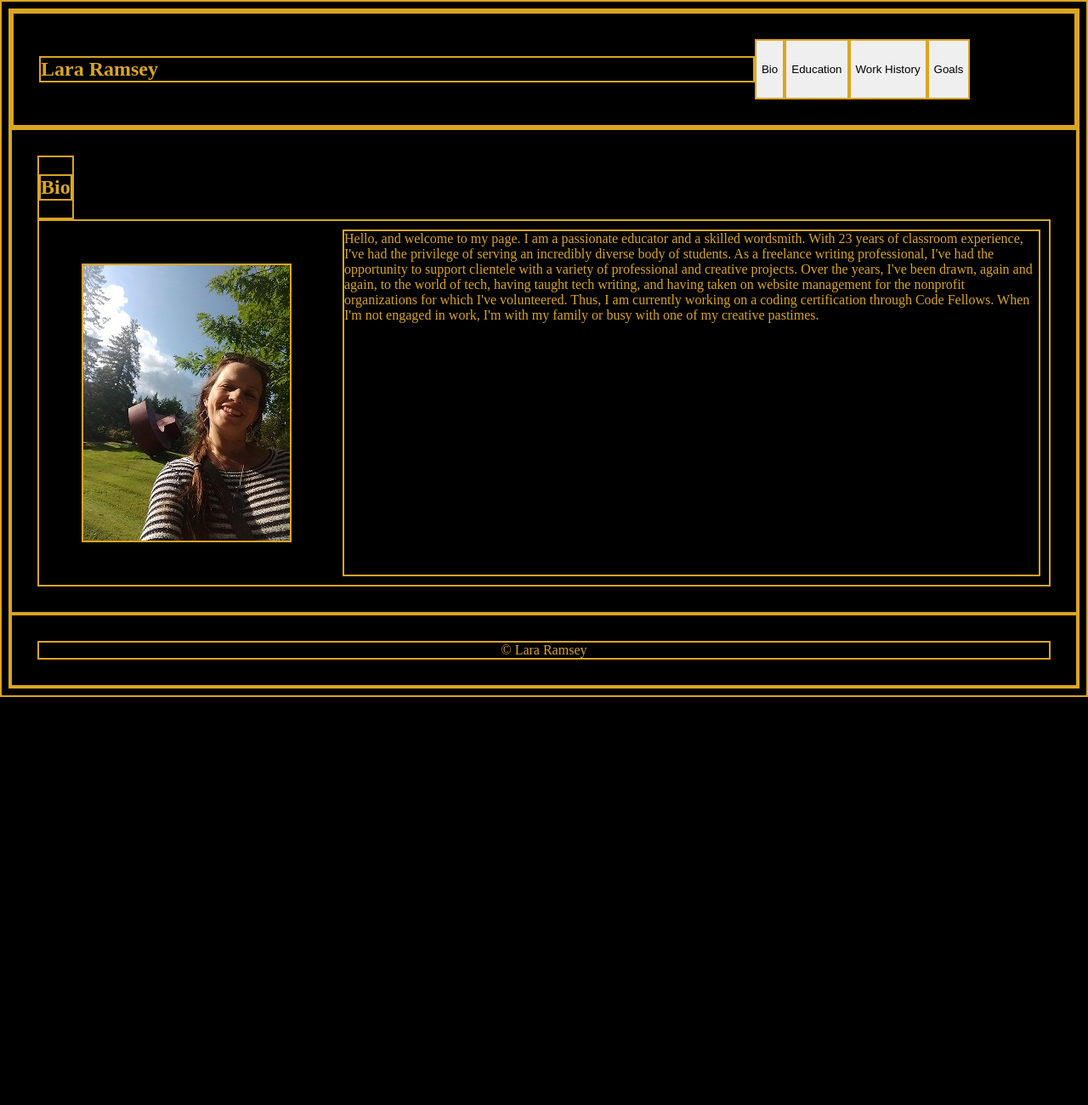
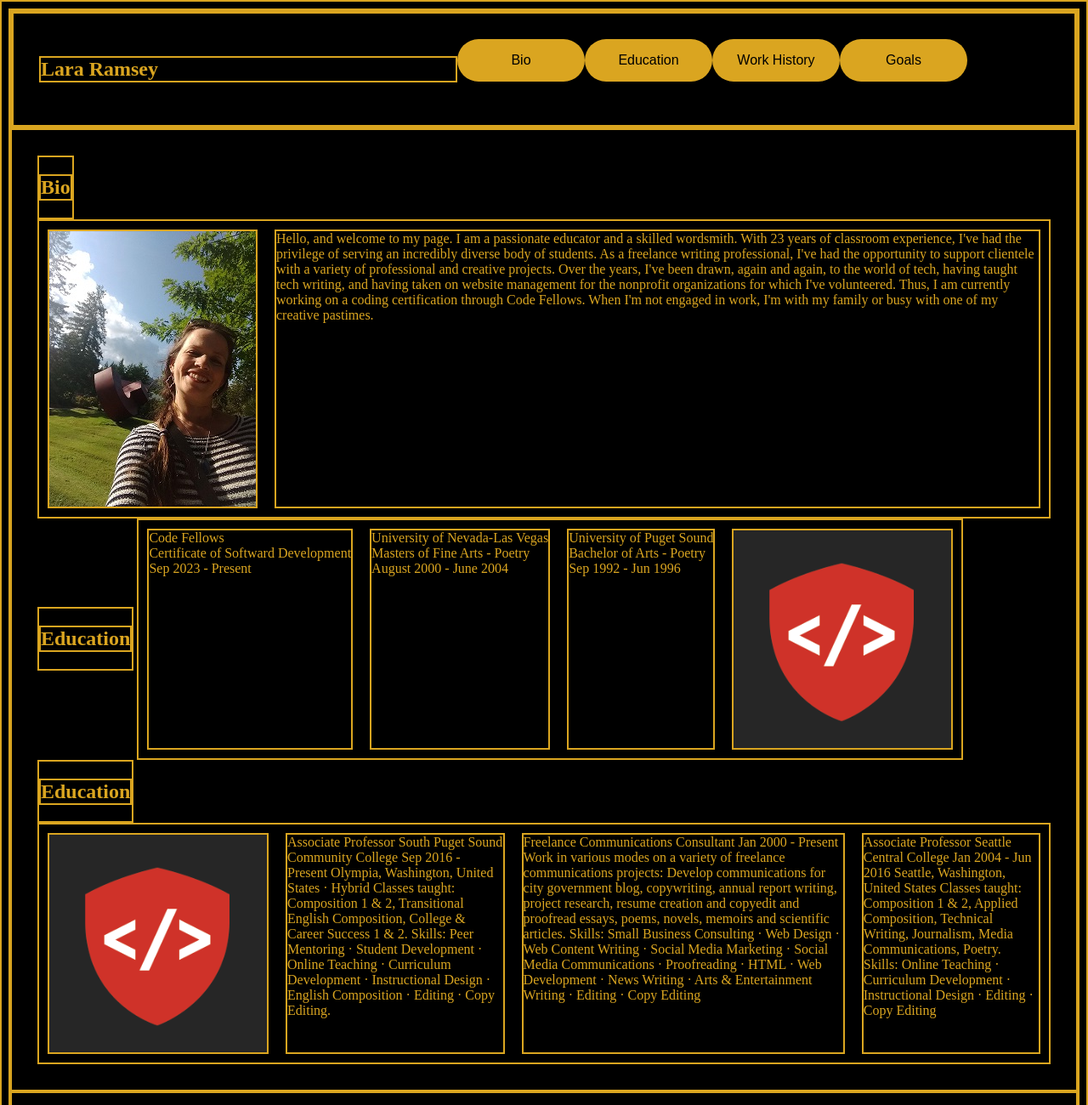
Before and after one commit to LaraRams3y/about-me, a plain HTML site: page index.html in a window 1280 px wide. Shown: the top 1300 px of the page at 85% size. Before the commit the page ends 820 px from the top, so only its background shows below. Drawn offline with Linux system fonts and the light colour scheme; files whose address does not match are found by name.

Commit message:
added education and work experience

```diff
--- a/css/style.css
+++ b/css/style.css
@@ -22,13 +22,20 @@ nav {
 }
 
 nav button {
+  background-color: goldenrod;
+  color: black;
+  width: 150px;
+  height: 50px;
+  border: none;
   text-align: center;
   display: flexbox;
   vertical-align: middle;
+  font-size: 16px;
+  border-radius: 25px;
 }
 
 #mainheader {
-  padding-right: 700px;
+  padding-right: 350px;
 }
 
 main {
@@ -45,7 +52,7 @@ p {
 }
 
 img{
-  margin: 50px;
+  margin: 10px;
 }
 
 footer{
--- a/index.html
+++ b/index.html
@@ -26,6 +26,51 @@
       <p> Hello, and welcome to my page.
       I am a passionate educator and a skilled wordsmith. With 23 years of classroom experience, I've had the privilege of serving an incredibly diverse body of students. As a freelance writing professional, I've had the opportunity to support clientele with a variety of professional and creative projects. Over the years, I've been drawn, again and again, to the world of tech, having taught tech writing, and having taken on website management for the nonprofit organizations for which I've volunteered. Thus, I am currently working on a coding certification through Code Fellows. When I'm not engaged in work, I'm with my family or busy with one of my creative pastimes.</p>
     </section>
+    <section>
+      <h2>Education</h2>
+    </section>
+    <section>
+      <p>
+        Code Fellows<br>
+        Certificate of Softward Development<br>
+        Sep 2023 - Present<br>
+      </p>
+      <p>
+        University of Nevada-Las Vegas<br>
+        Masters of Fine Arts - Poetry<br>
+        August 2000 - June 2004<br>
+      </p>
+      <p>
+        University of Puget Sound<br>
+        Bachelor of Arts - Poetry<br>
+        Sep 1992 - Jun 1996<br>
+      </p>
+      <img class="img" src="img/code-fellows-logo.png" alt="Image of an orange shield with two coding symbols inside.">
+    </section>
+    <section><h2>Education</h2></section>
+    <section>
+      <img class="img" src="img/code-fellows-logo.png" alt="Image of an orange shield with two coding symbols inside.">
+      <p>
+        Associate Professor
+        South Puget Sound Community College
+        Sep 2016 - Present
+        Olympia, Washington, United States · Hybrid
+        Classes taught: Composition 1 & 2, Transitional English Composition, College & Career Success 1 & 2.
+        Skills: Peer Mentoring · Student Development · Online Teaching · Curriculum Development · Instructional Design · English Composition · Editing · Copy Editing.</p>
+      <p>
+        Freelance Communications Consultant
+        Jan 2000 - Present
+        Work in various modes on a variety of freelance communications projects:
+        Develop communications for city government blog, copywriting, annual report writing, project research, resume creation and copyedit and proofread essays, poems, novels, memoirs and scientific articles. Skills: Small Business Consulting · Web Design · Web Content Writing · Social Media Marketing · Social Media Communications · Proofreading · HTML · Web Development · News Writing · Arts & Entertainment Writing · Editing · Copy Editing
+      </p>
+      <p>
+        Associate Professor
+        Seattle Central College
+        Jan 2004 - Jun 2016
+        Seattle, Washington, United States
+        Classes taught: Composition 1 & 2, Applied Composition, Technical Writing, Journalism, Media Communications, Poetry.
+        Skills: Online Teaching · Curriculum Development · Instructional Design · Editing · Copy Editing</p>
+    </section>
   </main>
   <footer>
     <p>&copy; Lara Ramsey</p>
```
Also changed, not shown: img/code-fellows-logo.png (added).
